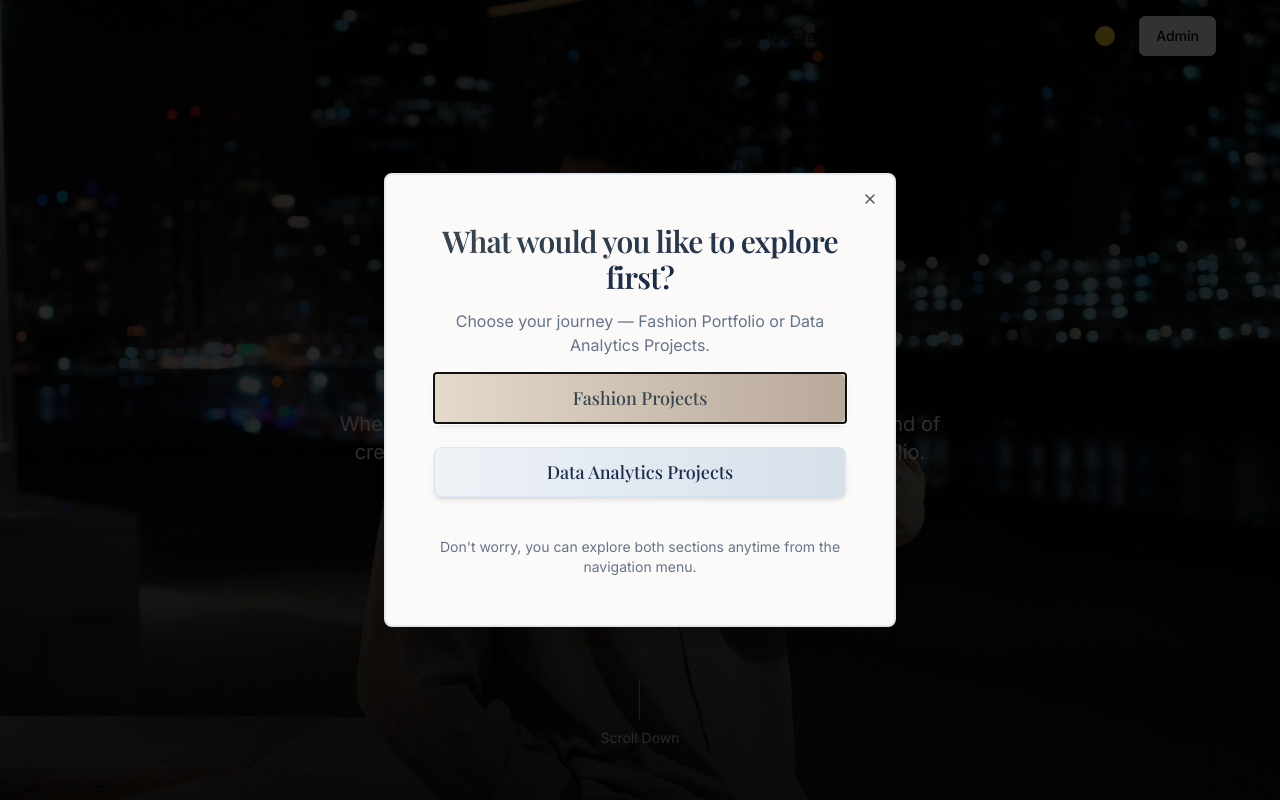
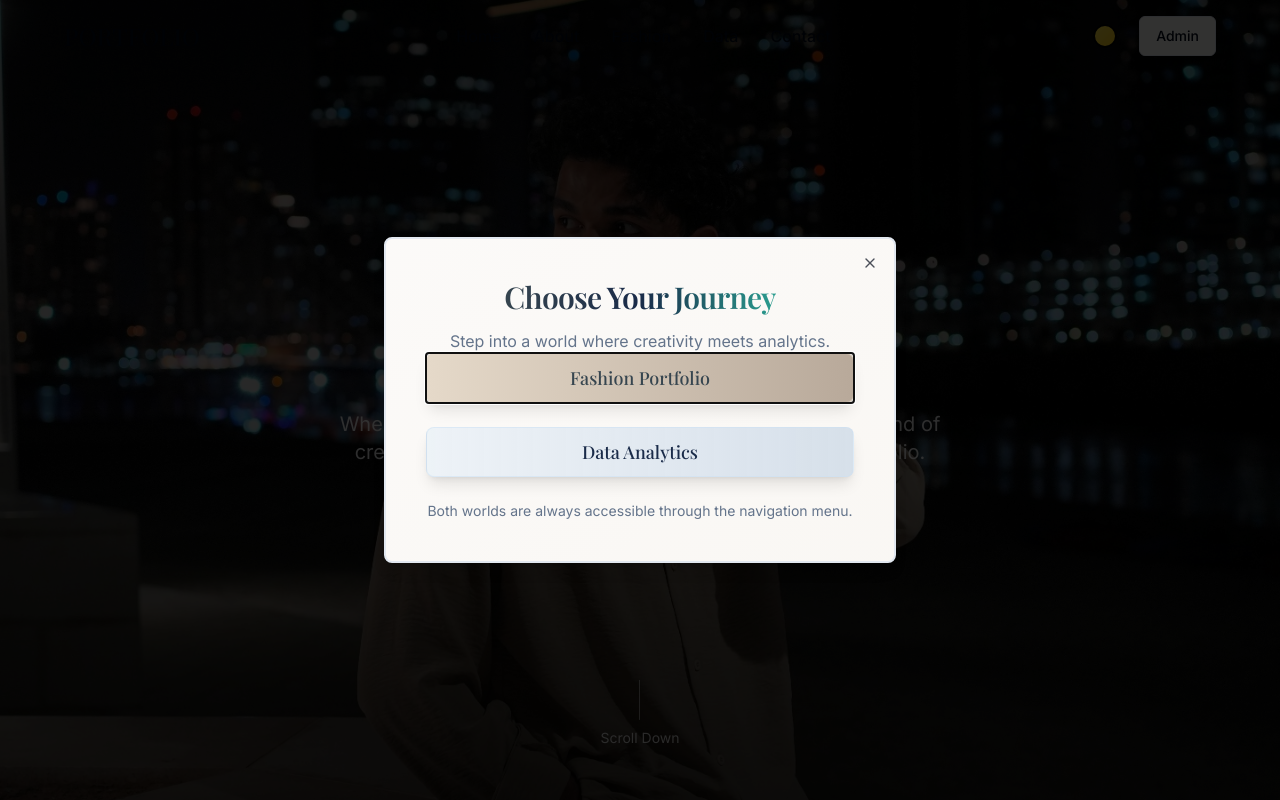
Before and after one commit to faaayaaz/fayazportfolio, a React (Vite) app: page / in a window 1280 px wide. Shown: the top 800 px of the page. Built offline with nearby package versions, Linux system fonts and the light colour scheme; a web font is replaced by a local one.

Commit message:
Refactor: Improve overall design and UI
Improve the visual appeal and user experience of the portfolio.

```diff
--- a/src/pages/Index.tsx
+++ b/src/pages/Index.tsx
@@ -1,3 +1,4 @@
+
 import { useEffect, useState } from "react";
 import Navbar from "@/components/layout/Navbar";
 import Footer from "@/components/layout/Footer";
@@ -44,7 +45,7 @@ export default function Index() {
   };
 
   return (
-    <div className="min-h-screen">
+    <div className="min-h-screen bg-gradient-to-b from-background via-background to-fashion-cream/10">
       <Navbar />
 
       <AnimatePresence>
@@ -58,15 +59,20 @@ export default function Index() {
               }
             }}
           >
-            <DialogContent className="max-w-md sm:max-w-lg px-6 py-10 sm:px-10 md:px-12 sm:py-12 rounded-xl border-2">
+            <DialogContent className="max-w-md sm:max-w-lg p-0 rounded-2xl border-2 overflow-hidden bg-gradient-to-br from-background to-fashion-cream/30 backdrop-blur-sm">
+              <div className="p-6 sm:p-10">
                 <DialogHeader>
                   <DialogTitle className="text-2xl sm:text-3xl text-center font-serif mb-2">
-                  <span className="bg-clip-text text-transparent bg-gradient-to-r from-fashion-charcoal to-data-navy">
-                    What would you like to explore first?
-                  </span>
+                    <motion.span
+                      initial={{ opacity: 0, y: 20 }}
+                      animate={{ opacity: 1, y: 0 }}
+                      className="inline-block bg-clip-text text-transparent bg-gradient-to-r from-fashion-charcoal via-data-navy to-data-teal"
+                    >
+                      Choose Your Journey
+                    </motion.span>
                   </DialogTitle>
                   <DialogDescription className="text-center mb-8 text-base">
-                  Choose your journey — Fashion Portfolio or Data Analytics Projects.
+                    Step into a world where creativity meets analytics.
                   </DialogDescription>
                 </DialogHeader>
 
@@ -77,18 +83,19 @@ export default function Index() {
                   className="flex flex-col gap-6"
                 >
                   <motion.div
-                  whileHover={{ scale: 1.02 }}
+                    whileHover={{ scale: 1.02, translateY: -2 }}
                     whileTap={{ scale: 0.98 }}
+                    className="relative group"
                   >
                     <Button
-                    className={`w-full bg-gradient-to-r from-fashion-beige to-fashion-taupe text-fashion-charcoal hover:text-fashion-charcoal/90 font-serif text-lg py-6 shadow-md rounded-lg border border-fashion-beige/50 transition-all duration-300 ${
+                      className={`w-full bg-gradient-to-r from-fashion-beige to-fashion-taupe text-fashion-charcoal hover:text-fashion-charcoal/90 font-serif text-lg py-6 shadow-lg hover:shadow-xl rounded-lg border border-fashion-beige/50 transition-all duration-300 ${
                         selectedOption === "fashion" ? "ring-2 ring-fashion-charcoal" : ""
                       }`}
                       size="lg"
                       onClick={() => handleChoice("/fashion")}
                     >
-                    <span className="relative">
-                      Fashion Projects
+                      <span className="relative z-10">
+                        Fashion Portfolio
                         {selectedOption === "fashion" && (
                           <motion.span
                             initial={{ width: 0 }}
@@ -101,19 +108,20 @@ export default function Index() {
                   </motion.div>
 
                   <motion.div
-                  whileHover={{ scale: 1.02 }}
+                    whileHover={{ scale: 1.02, translateY: -2 }}
                     whileTap={{ scale: 0.98 }}
+                    className="relative group"
                   >
                     <Button
-                    className={`w-full bg-gradient-to-r from-data-lightblue/30 to-data-blue/20 text-data-navy hover:text-data-navy/90 border border-data-lightblue/50 font-serif text-lg py-6 shadow-md hover:shadow-lg rounded-lg transition-all duration-300 ${
+                      className={`w-full bg-gradient-to-r from-data-lightblue/30 to-data-blue/20 text-data-navy hover:text-data-navy/90 border border-data-lightblue/50 font-serif text-lg py-6 shadow-lg hover:shadow-xl rounded-lg transition-all duration-300 ${
                         selectedOption === "data" ? "ring-2 ring-data-navy" : ""
                       }`}
                       variant="outline"
                       size="lg"
                       onClick={() => handleChoice("/data")}
                     >
-                    <span className="relative">
-                      Data Analytics Projects
+                      <span className="relative z-10">
+                        Data Analytics
                         {selectedOption === "data" && (
                           <motion.span
                             initial={{ width: 0 }}
@@ -133,9 +141,10 @@ export default function Index() {
                     transition={{ delay: 1 }}
                     className="text-center mt-6 text-sm text-muted-foreground"
                   >
-                  <p>Don't worry, you can explore both sections anytime from the navigation menu.</p>
+                    <p>Both worlds are always accessible through the navigation menu.</p>
                   </motion.div>
                 )}
+              </div>
             </DialogContent>
           </Dialog>
         )}
@@ -146,7 +155,7 @@ export default function Index() {
       <DataPreview />
       <FashionPreview />
 
-      <section className="section-padding bg-gradient-to-r from-fashion-beige to-data-lightblue/30">
+      <section className="section-padding bg-gradient-to-r from-fashion-beige via-background to-data-lightblue/30">
         <motion.div
           initial={{ opacity: 0, y: 20 }}
           whileInView={{ opacity: 1, y: 0 }}
@@ -154,13 +163,16 @@ export default function Index() {
           viewport={{ once: true }}
           className="max-w-4xl mx-auto text-center px-4"
         >
-          <h2 className="text-3xl font-serif mb-6">Let's Work Together</h2>
-          <p className="text-gray-700 mb-8 max-w-2xl mx-auto">
-            Interested in collaborating on fashion projects or data analysis?
-            Get in touch to discuss how we can bring your vision to life.
+          <h2 className="text-3xl sm:text-4xl font-serif mb-6">Let's Create Something Amazing</h2>
+          <p className="text-gray-700 mb-8 max-w-2xl mx-auto text-lg">
+            Whether it's fashion projects or data analysis, I'm ready to bring your vision to life with creativity and precision.
           </p>
-          <Button asChild size="lg" className="shadow-md hover:shadow-lg transition-all duration-300">
-            <Link to="/contact">Contact Me</Link>
+          <Button
+            asChild
+            size="lg"
+            className="bg-gradient-to-r from-fashion-charcoal to-data-navy hover:opacity-90 text-white shadow-lg hover:shadow-xl transition-all duration-300"
+          >
+            <Link to="/contact">Start a Conversation</Link>
           </Button>
         </motion.div>
       </section>
```
Lines whose indentation alone changed are shown as unchanged.
